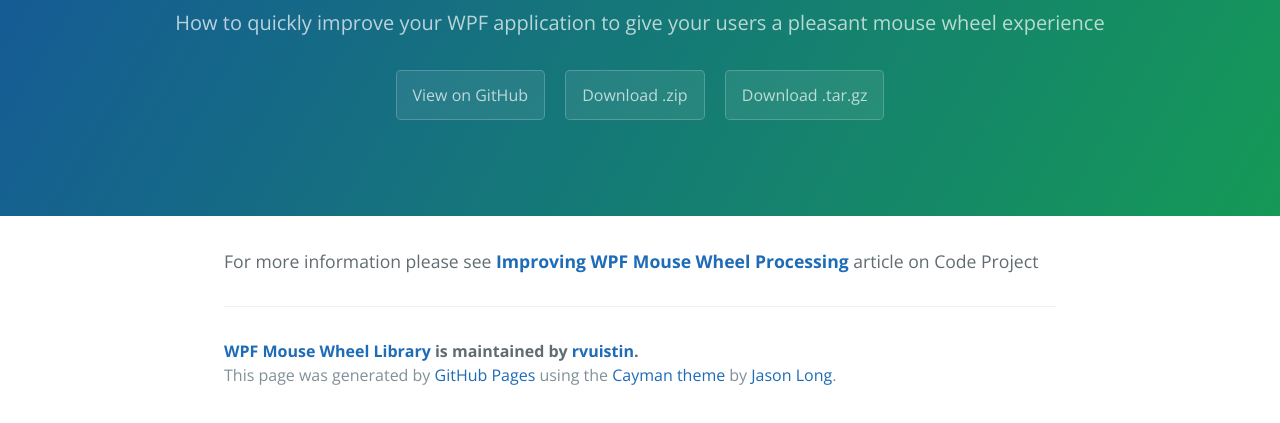
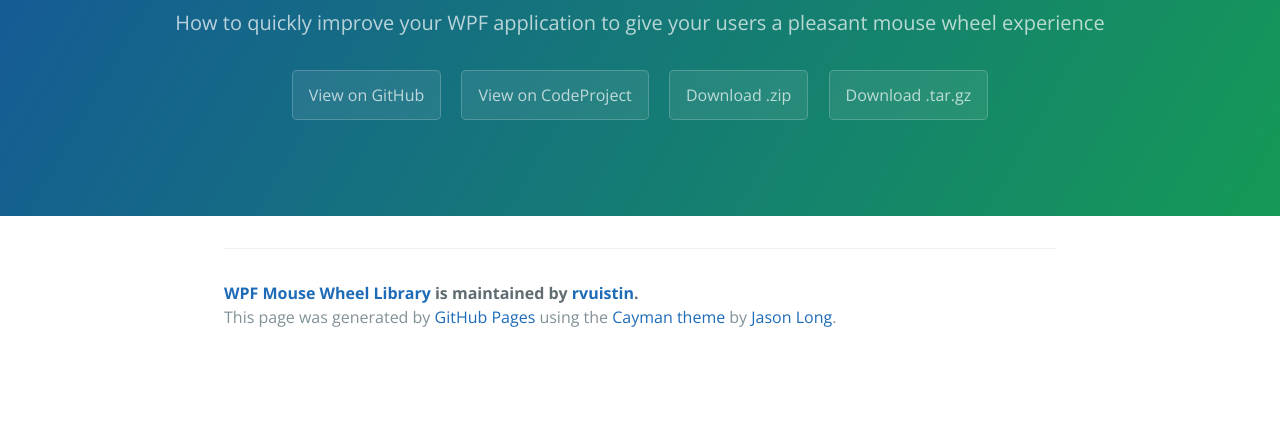
Before and after one commit to rvuistin/WpfMouseWheelLib, a plain HTML site: page index.html in a window 1280 px wide. Shown: the part 167-590 px from the top of the page. Drawn offline with nearby package versions, Linux system fonts and the light colour scheme.

```diff
--- a/index.html
+++ b/index.html
@@ -14,13 +14,12 @@
       <h1 class="project-name">WPF Mouse Wheel Library</h1>
       <h2 class="project-tagline">How to quickly improve your WPF application to give your users a pleasant mouse wheel experience</h2>
       <a href="https://github.com/rvuistin/WpfMouseWheelLib" class="btn">View on GitHub</a>
+      <a href="http://www.codeproject.com/Articles/220255/Improving-WPF-Mouse-Wheel-Processing" class="btn">View on CodeProject</a>
       <a href="https://github.com/rvuistin/WpfMouseWheelLib/zipball/master" class="btn">Download .zip</a>
       <a href="https://github.com/rvuistin/WpfMouseWheelLib/tarball/master" class="btn">Download .tar.gz</a>
     </section>
 
     <section class="main-content">
-      <p>For more information please see <a href="http://www.codeproject.com/Articles/220255/Improving-WPF-Mouse-Wheel-Processing"><strong>Improving WPF Mouse Wheel Processing</strong></a>  article on Code Project</p>
-
       <footer class="site-footer">
         <span class="site-footer-owner"><a href="https://github.com/rvuistin/WpfMouseWheelLib">WPF Mouse Wheel Library</a> is maintained by <a href="https://github.com/rvuistin">rvuistin</a>.</span>
 
```
